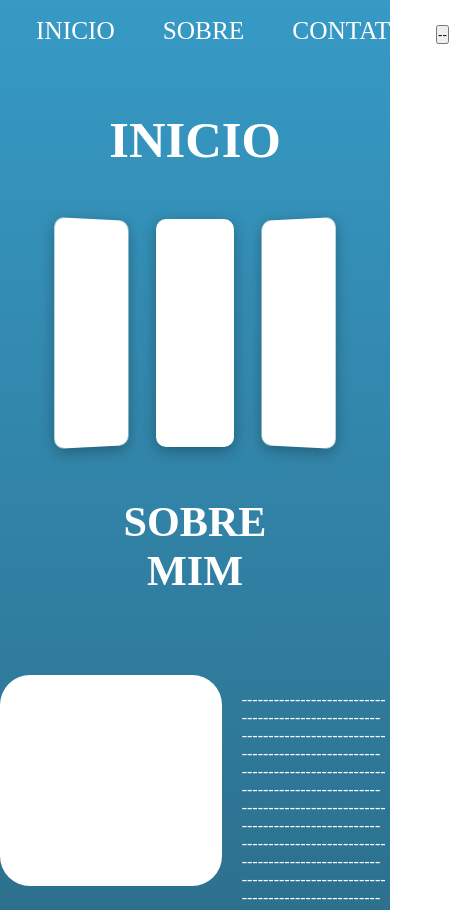
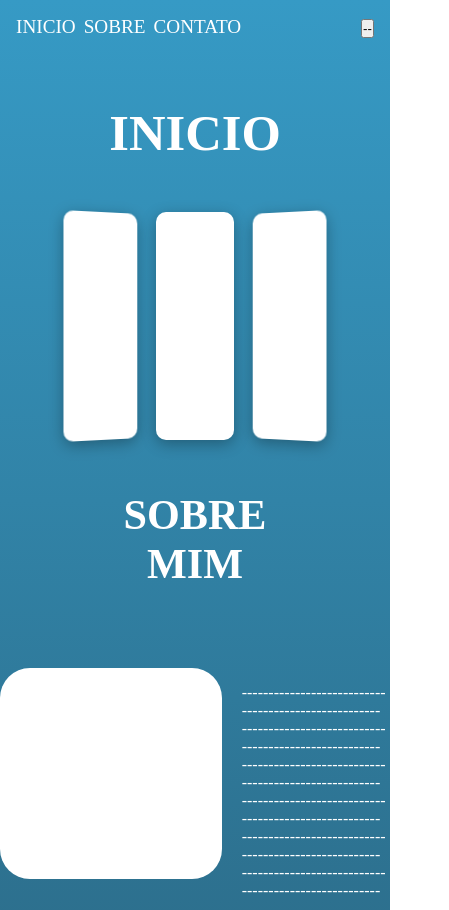
Before and after one commit to Gabriel-HSM/genesis, a plain HTML site: page index.html in a window 390 px wide. Shown: the top 910 px of the page, 449 px wide, since content can reach past the window. Drawn offline with Linux system fonts and the light colour scheme.

Commit message:
Modificação em responsividade

```diff
--- a/style.css
+++ b/style.css
@@ -10,6 +10,8 @@ body {
     background: linear-gradient(to bottom, #369AC5, #1B1E23);
     background-repeat: no-repeat; /* Evita repetição do fundo */
     min-height: 100vh; /* Garante que o fundo cubra toda a altura da tela */
+    min-height: 100vh;
+    min-height: 100vw;
     color: white; /* Define a cor do texto padrão */
 }
 
@@ -25,8 +27,7 @@ nav > ul{
 }
 
 nav > ul > li{
-    margin: 0 20px;
-    font-size: 3vh;
+    font-size: 1.2rem;
 }
 
 nav > ul li:last-child {
@@ -44,7 +45,7 @@ nav > ul li:last-child {
     display: flex;
     justify-content: center;
     align-items: center;
-    gap: 3vh;
+    gap: 1rem;
     margin-top: 50px;
     perspective: 1000px;
 }
```
